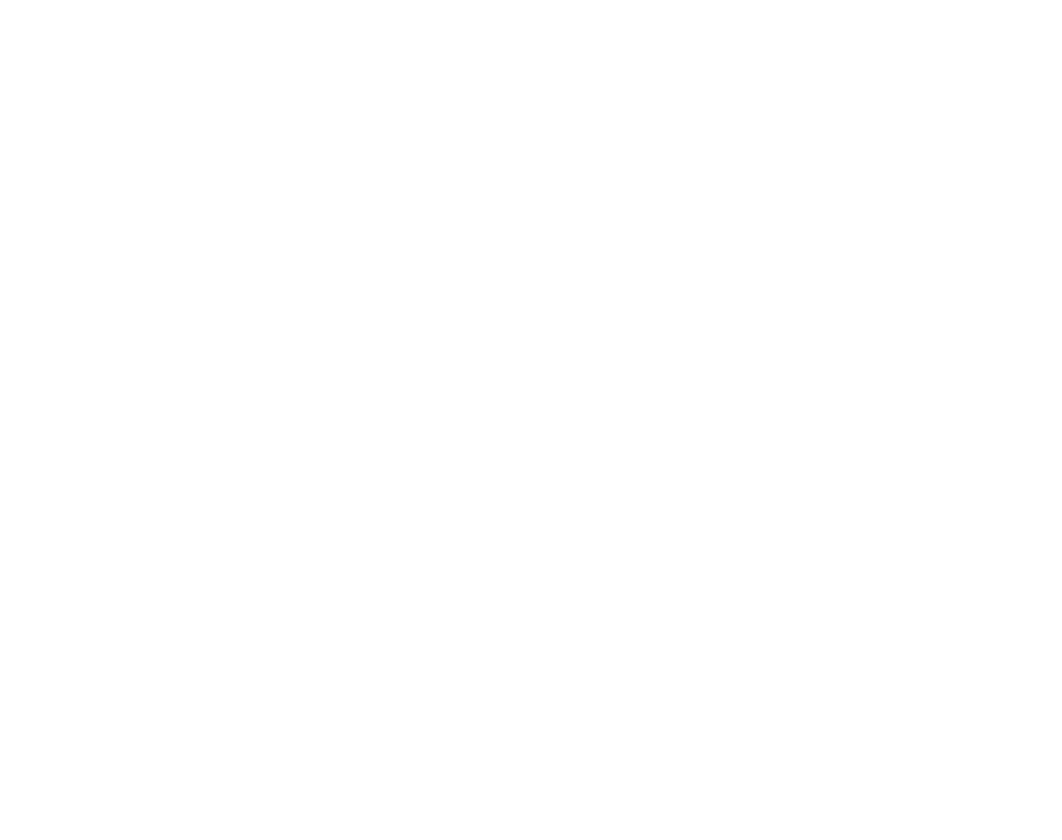
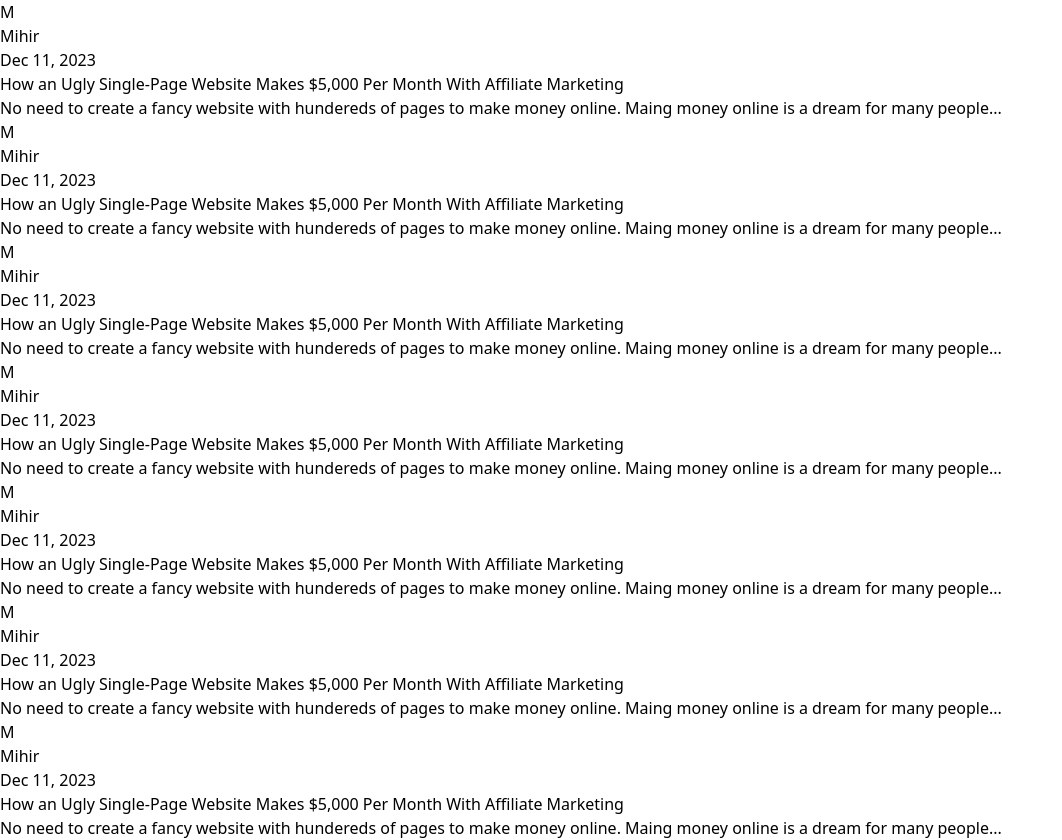
Before and after one commit to MihirKotecha/medium, a React (Vite) app in the folder frontend/: page /blogs in a window 1280 px wide. Before the commit this address had no page. Shown: the whole page, without its empty margins (0-1062 px from the left). Before the commit the page ends 800 px from the top, so only its background shows below. Built offline with nearby package versions, Linux system fonts and the light colour scheme.

Commit message:
Blog Page

```diff
--- a/frontend/src/App.tsx
+++ b/frontend/src/App.tsx
@@ -12,7 +12,7 @@
         <Routes>
           <Route path='/signup' element={<Signup/>} />
           <Route path='/signin' element={<Signin/>} />
-          <Route path='/blog' element={<Blog/>} />
+          <Route path='/blogs' element={<Blog/>} />
         </Routes>
       </BrowserRouter>
     </>
--- /dev/null
+++ b/frontend/src/components/AuthorAvata.tsx
@@ -0,0 +1,14 @@
+interface avatarProps {
+    authorName: string
+}
+
+
+const AuthorAvatar = ({ authorName }: avatarProps) => {
+    return (
+        <div className="relative inline-flex items-center justify-center w-6 h-6 overflow-hidden bg-gray-500 rounded-full ">
+            <span className="font-thin  text-white ">{authorName[0]}</span>
+        </div>
+    )
+}
+
+export default AuthorAvatar
--- /dev/null
+++ b/frontend/src/components/BlogCard.tsx
@@ -0,0 +1,31 @@
+import AuthorAvatar from "./AuthorAvata"
+
+interface BlogCardProps {
+    authorName: string,
+    title: string,
+    content: string,
+    publishDate: string,
+}
+
+const BlogCard = ({ authorName, title, content, publishDate }: BlogCardProps) => {
+    return (
+        <div className="m-4 border-b border-slate-200 py-4 max-w-xl">
+            <div className="flex">
+                <AuthorAvatar authorName={authorName} />
+                <div className="ml-2 font-semibold ">{authorName}</div>
+                <div className="flex justify-center items-center m-2">
+                    <div className="bg-slate-500 rounded-full h-1 w-1 "></div>
+                </div>
+                <div className="font-extralight">{publishDate}</div>
+            </div>
+            <div className="mt-2 font-extrabold text-lg">
+                {title}
+            </div>
+            <div className="text-md mt-1">
+                {content}
+            </div>
+        </div>
+    )
+}
+
+export default BlogCard
--- a/frontend/src/components/FormInput.tsx
+++ b/frontend/src/components/FormInput.tsx
@@ -17,11 +17,9 @@
 
     const navigate = useNavigate()
 
-    const handleClick = () => {
-        console.log(currValues)
-
-        formSubmit(isSignUpPage,currValues);
-        navigate("/blog");
+    const handleClick = async () => {
+        await formSubmit(isSignUpPage, currValues);
+        navigate("/blogs");
     }
 
     return (
--- a/frontend/src/pages/Blog.tsx
+++ b/frontend/src/pages/Blog.tsx
@@ -1,6 +1,18 @@
+import BlogCard from "../components/BlogCard"
+
 const Blog = () => {
   return (
-    <div>Blog</div>
+    <div className="flex justify-center items-center flex-wrap ">
+      <div className="w-1/2 flex justify-center flex-wrap">
+        <BlogCard authorName="Mihir" title="How an Ugly Single-Page Website Makes $5,000 Per Month With Affiliate Marketing" content="No need to create a fancy website with hundereds of pages to make money online. Maing money online is a dream for many people..." publishDate="Dec 11, 2023" />
+        <BlogCard authorName="Mihir" title="How an Ugly Single-Page Website Makes $5,000 Per Month With Affiliate Marketing" content="No need to create a fancy website with hundereds of pages to make money online. Maing money online is a dream for many people..." publishDate="Dec 11, 2023" />
+        <BlogCard authorName="Mihir" title="How an Ugly Single-Page Website Makes $5,000 Per Month With Affiliate Marketing" content="No need to create a fancy website with hundereds of pages to make money online. Maing money online is a dream for many people..." publishDate="Dec 11, 2023" />
+        <BlogCard authorName="Mihir" title="How an Ugly Single-Page Website Makes $5,000 Per Month With Affiliate Marketing" content="No need to create a fancy website with hundereds of pages to make money online. Maing money online is a dream for many people..." publishDate="Dec 11, 2023" />
+        <BlogCard authorName="Mihir" title="How an Ugly Single-Page Website Makes $5,000 Per Month With Affiliate Marketing" content="No need to create a fancy website with hundereds of pages to make money online. Maing money online is a dream for many people..." publishDate="Dec 11, 2023" />
+        <BlogCard authorName="Mihir" title="How an Ugly Single-Page Website Makes $5,000 Per Month With Affiliate Marketing" content="No need to create a fancy website with hundereds of pages to make money online. Maing money online is a dream for many people..." publishDate="Dec 11, 2023" />
+        <BlogCard authorName="Mihir" title="How an Ugly Single-Page Website Makes $5,000 Per Month With Affiliate Marketing" content="No need to create a fancy website with hundereds of pages to make money online. Maing money online is a dream for many people..." publishDate="Dec 11, 2023" />
+      </div>
+    </div>
   )
 }
 
--- a/frontend/src/pages/Signin.tsx
+++ b/frontend/src/pages/Signin.tsx
@@ -14,6 +14,9 @@
 
   return (
     <div className="grid grid-cols-1 h-screen justify-center items-center lg:grid-cols-2">
+      <div className="invisible lg:visible">
+        <Quote />
+      </div>
       <div className="flex justify-center flex-col items-center w-full h-screen">
         <div className="text-3xl font-bold ">Log In to your account</div>
         <div className="w-full flex justify-center items-center mt-2">
@@ -22,9 +25,6 @@
         </div>
         <FormInput isSignUpPage={false} currValues={signinInputs} setCurrValue={setSignInInput} />
       </div>
-      <div className="invisible lg:visible">
-        <Quote />
-      </div>
     </div>
   )
 }
--- a/frontend/src/utils/formSubmit.ts
+++ b/frontend/src/utils/formSubmit.ts
@@ -9,7 +9,6 @@
 
 
 export const formSubmit = async(isSignUp:Boolean,currValues:currValuesType) => {
-    console.log(currValues)
     if(isSignUp){
         const token = await axios.post("https://backend.mihir-k1.workers.dev/api/v1/user/signup",currValues)
         localStorage.setItem("token",token.data);
```
